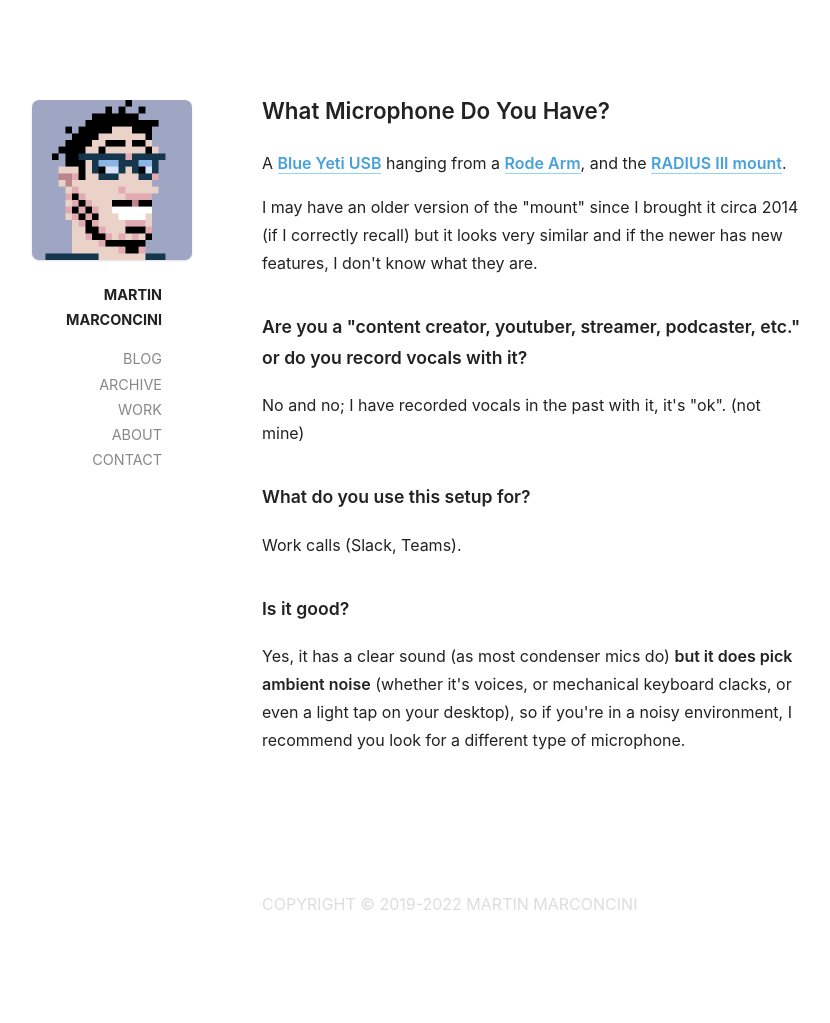
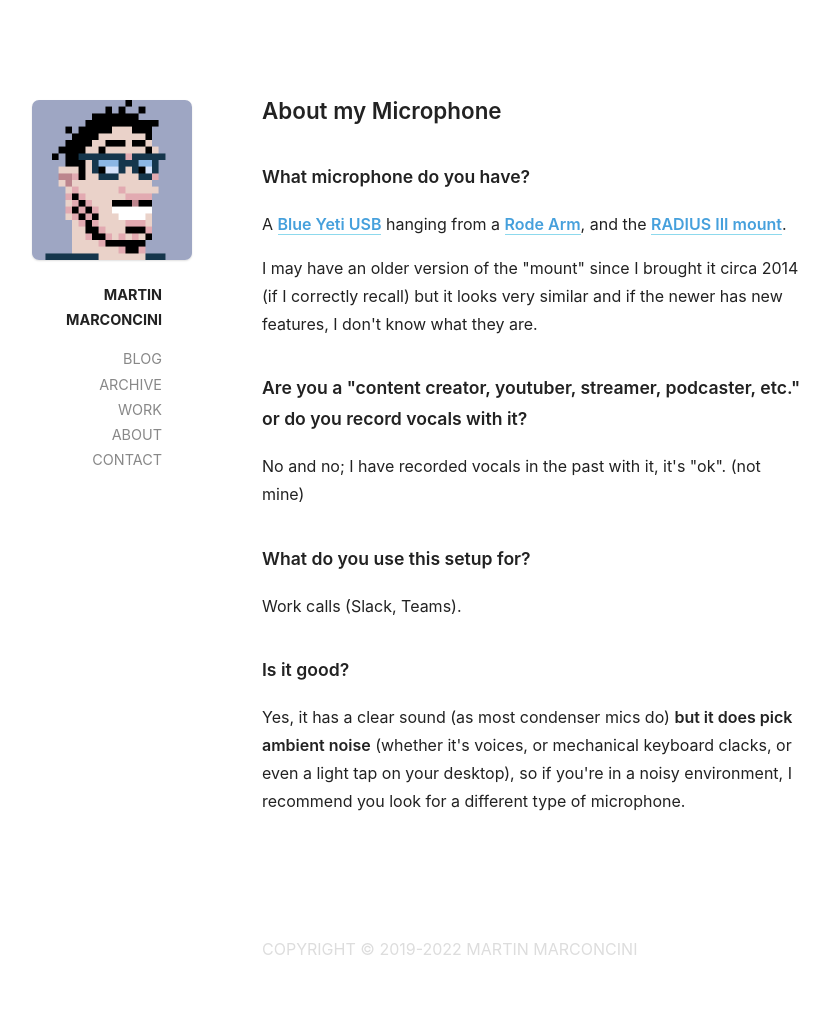
Before and after one commit to Gryzor/gryzor.github.io, a Jekyll site: the page built from mic.html, in a window 1280 px wide. Shown: the whole page, without its empty margins (223-1053 px from the left). Built offline with Jekyll 4.4.1, drawn with Linux system fonts in a browser that asks for light colours; before the commit the page ends 1000 px from its top, so only the background shows below that.

Commit message:
improve html

```diff
--- a/mic.html
+++ b/mic.html
@@ -3,7 +3,9 @@
 layout: default
 ---
 
-<h2>What Microphone Do You Have?</h2>
+<h2>About my Microphone</h2>
+
+<h3>What microphone do you have?</h3>
 
 A <a href="https://www.bluemic.com/en-us/products/yeti/">Blue Yeti USB</a> hanging from a <a href="https://www.rode.com/accessories/stands/psa1">Rode Arm</a>, and the <a href="https://www.bluemic.com/en-us/accessories/">RADIUS III mount</a>. </p>
 
@@ -11,12 +13,12 @@
 
 <h3>Are you a &quot;content creator, youtuber, streamer, podcaster, etc.&quot; or do you record vocals with it?</h3>
 
-<p>No and no; I have recorded vocals in the past with it, it&#39;s &quot;ok&quot;. (not mine)</p>
+No and no; I have recorded vocals in the past with it, it&#39;s &quot;ok&quot;. (not mine)
 
 <h3>What do you use this setup for?</h3>
 
-<p>Work calls (Slack, Teams).</p>
+Work calls (Slack, Teams).
 
 <h3>Is it good?</h3>
 
-<p>Yes, it has a clear sound (as most condenser mics do) <strong>but it does pick ambient noise</strong> (whether it&#39;s voices, or mechanical keyboard clacks, or even a light tap on your desktop), so if you&#39;re in a noisy environment, I recommend you look for a different type of microphone.</p>
+Yes, it has a clear sound (as most condenser mics do) <strong>but it does pick ambient noise</strong> (whether it&#39;s voices, or mechanical keyboard clacks, or even a light tap on your desktop), so if you&#39;re in a noisy environment, I recommend you look for a different type of microphone.
```
